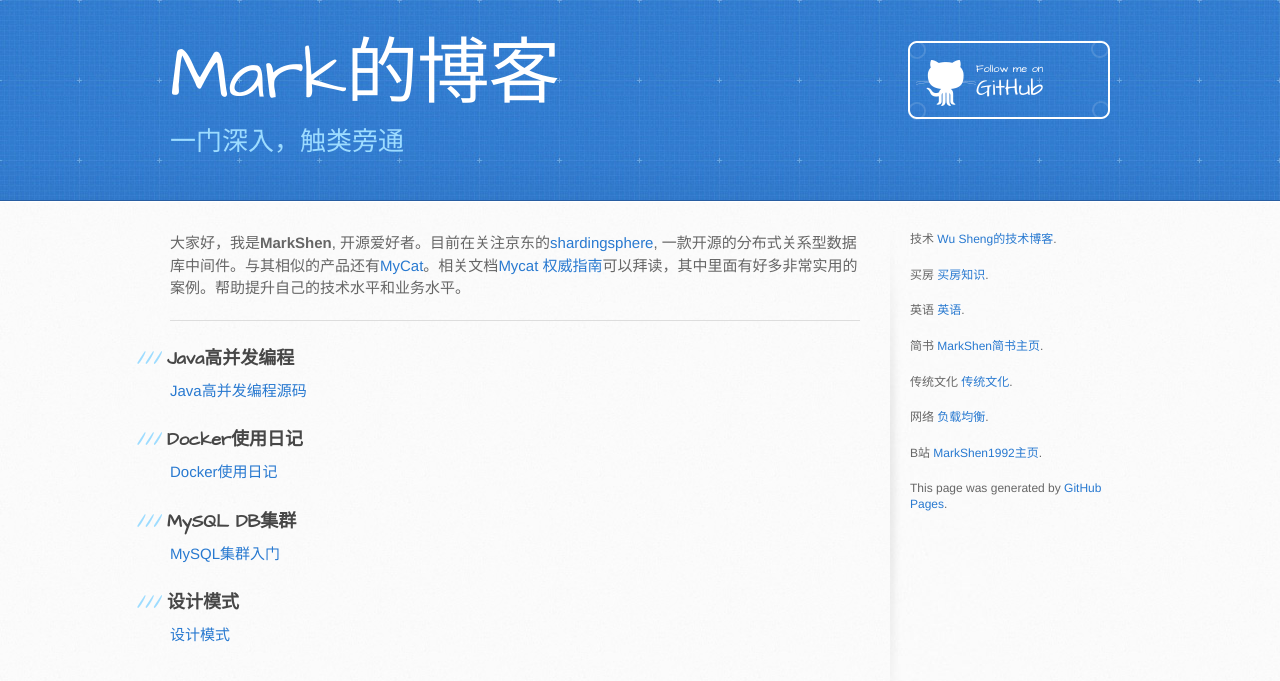
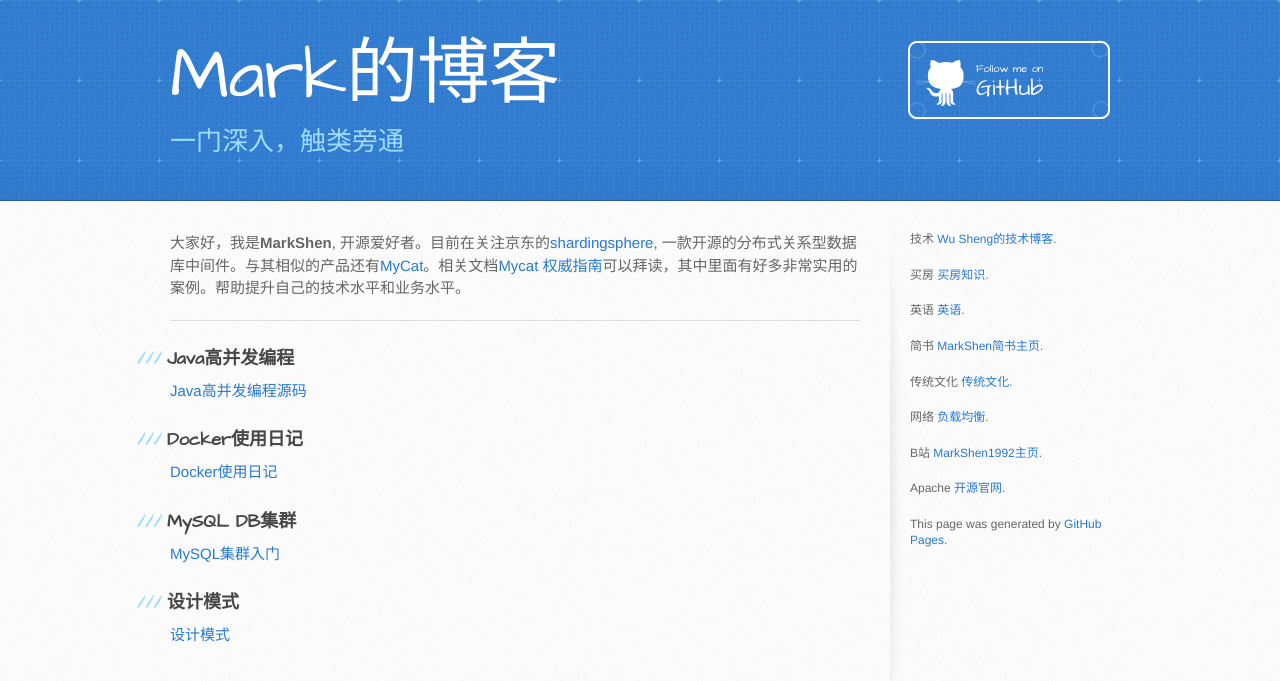
Before and after one commit to MarkShen1992/markshen1992.github.io, a Jekyll site: the page built from index.md, in a window 1280 px wide. Shown: the top 681 px of the page. Built offline with Jekyll 4.4.1, drawn with Linux system fonts in a browser that asks for light colours.

Commit message:
add a website

```diff
--- a/_layouts/default.html
+++ b/_layouts/default.html
@@ -75,6 +75,7 @@
           <p>传统文化 <a href="https://markshen1992.github.io/document/chinese_traditional_culture/resources.html" target="_blank">传统文化</a>.</p>
           <p>网络 <a href="https://markshen1992.github.io/document/network/load_balance.html" target="_blank">负载均衡</a>.</p>
           <p>B站 <a href="https://space.bilibili.com/426146243" target="_blank">MarkShen1992主页</a>.</p>
+		  <p>Apache <a href="http://www.apache.org/" target="_blank">开源官网</a>.</p>
           <p>This page was generated by <a href="https://pages.github.com">GitHub Pages</a>.</p>
         </aside>
       </div>
```
